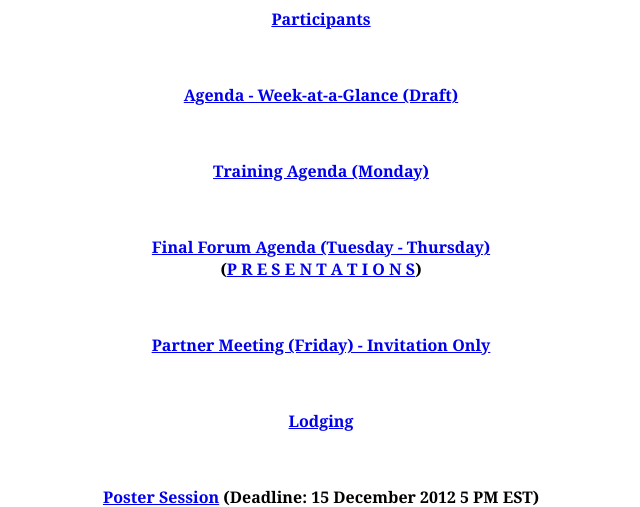
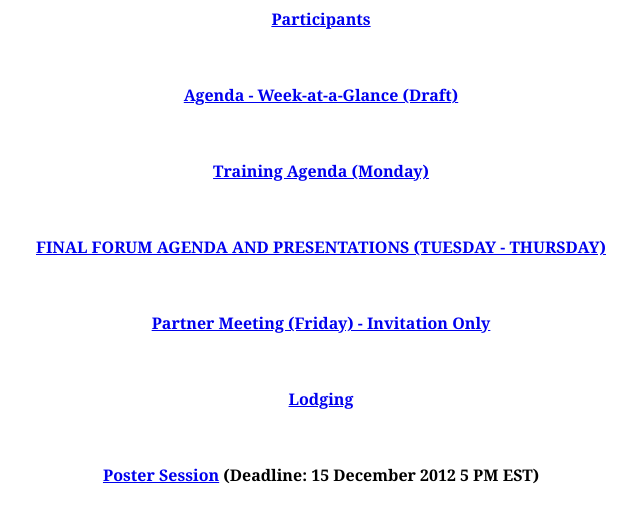
Before and after one commit to ideaesb/pacis-home, a PHP site: page /picsf/index.php in a window 1280 px wide. Shown: the part 711-1218 px from the top of the page, without its empty margins (319-959 px from the left). After the commit the page ends 1195 px from the top, so only its background shows below. Run offline with PHP 8.4, Linux system fonts and the light colour scheme.

```diff
--- a/picsf/index.php
+++ b/picsf/index.php
@@ -41,7 +41,7 @@ style='font-size:14.0pt;font-family:"Cambria","serif"'>University of the South P
 <p class=MsoBodyText><b><span style='font-size:12.0pt;font-family:"Cambria","serif"'>&nbsp;</span></b></p>
 <p class=MsoBodyText align=center style='text-align:center'><b><span style='font-size:12.0pt;font-family:"Cambria","serif"'><a href="forum.pdf" target="_blank">Training Agenda (Monday)</a></span></b></p>
 <p class=MsoBodyText><b><span style='font-size:12.0pt;font-family:"Cambria","serif"'>&nbsp;</span></b></p>
-<p class=MsoBodyText align=center style='text-align:center'><b><span style='font-size:12.0pt;font-family:"Cambria","serif"'><a href="agenda.pdf" target="_blank">Final Forum Agenda (Tuesday - Thursday)</a><br />(<a href="presentations/" title="Forum Presentations" target="_blank">P R E S E N T A T I O N S</a>)</span></b></p>
+<p class=MsoBodyText align=center style='text-align:center'><b><span style='font-size:12.0pt;text-transform:uppercase;font-family:"Cambria","serif"'><a href="agenda.pdf" target="_blank">Final Forum Agenda and Presentations (Tuesday - Thursday)</a><!-- <br />(<a href="presentations/" title="Forum Presentations" target="_blank">P R E S E N T A T I O N S</a>) --> </span></b></p
 <p class=MsoBodyText><b><span style='font-size:12.0pt;font-family:"Cambria","serif"'>&nbsp;</span></b></p>
 <p class=MsoBodyText align=center style='text-align:center'><b><span style='font-size:12.0pt;font-family:"Cambria","serif"'><a href="partners.pdf" target="_blank">Partner Meeting (Friday) - Invitation Only</a></span></b></p>
 <p class=MsoBodyText><b><span style='font-size:12.0pt;font-family:"Cambria","serif"'>&nbsp;</span></b></p>
```
Also changed, not shown: 1 other file.
